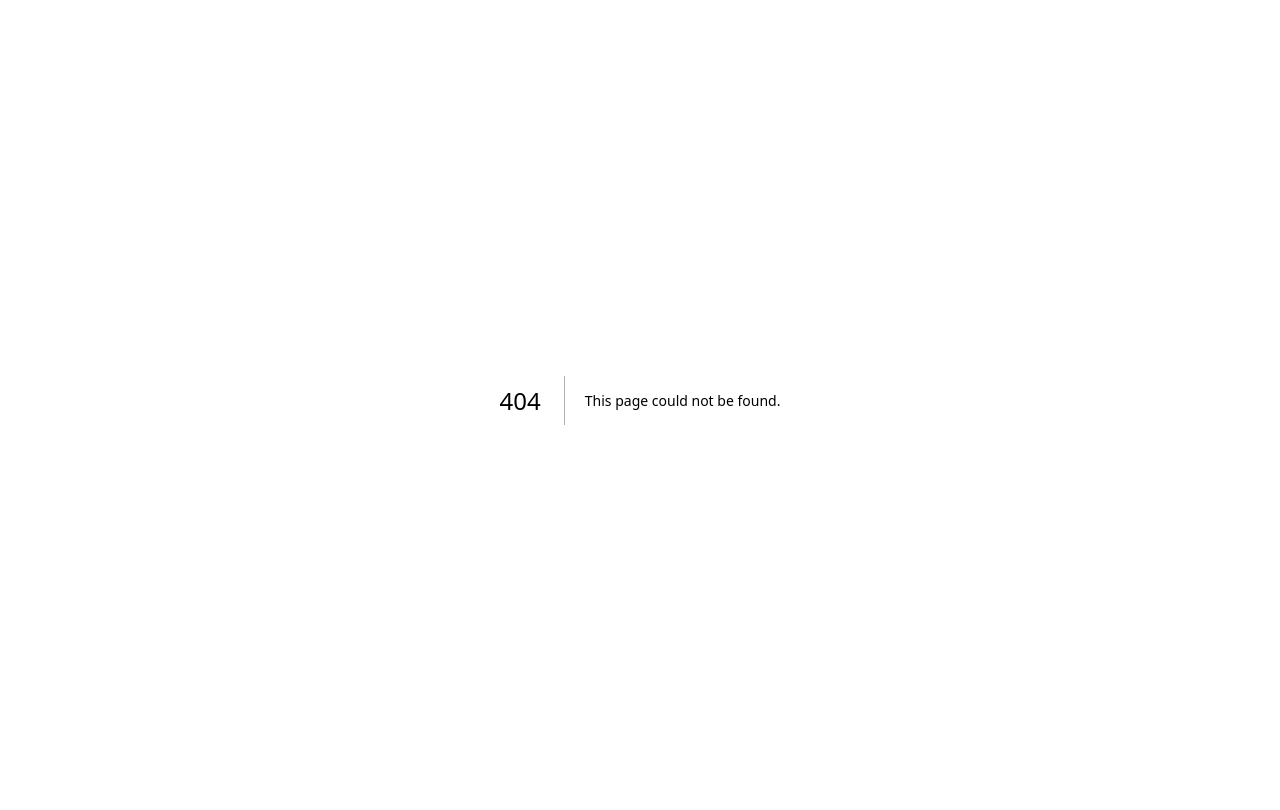
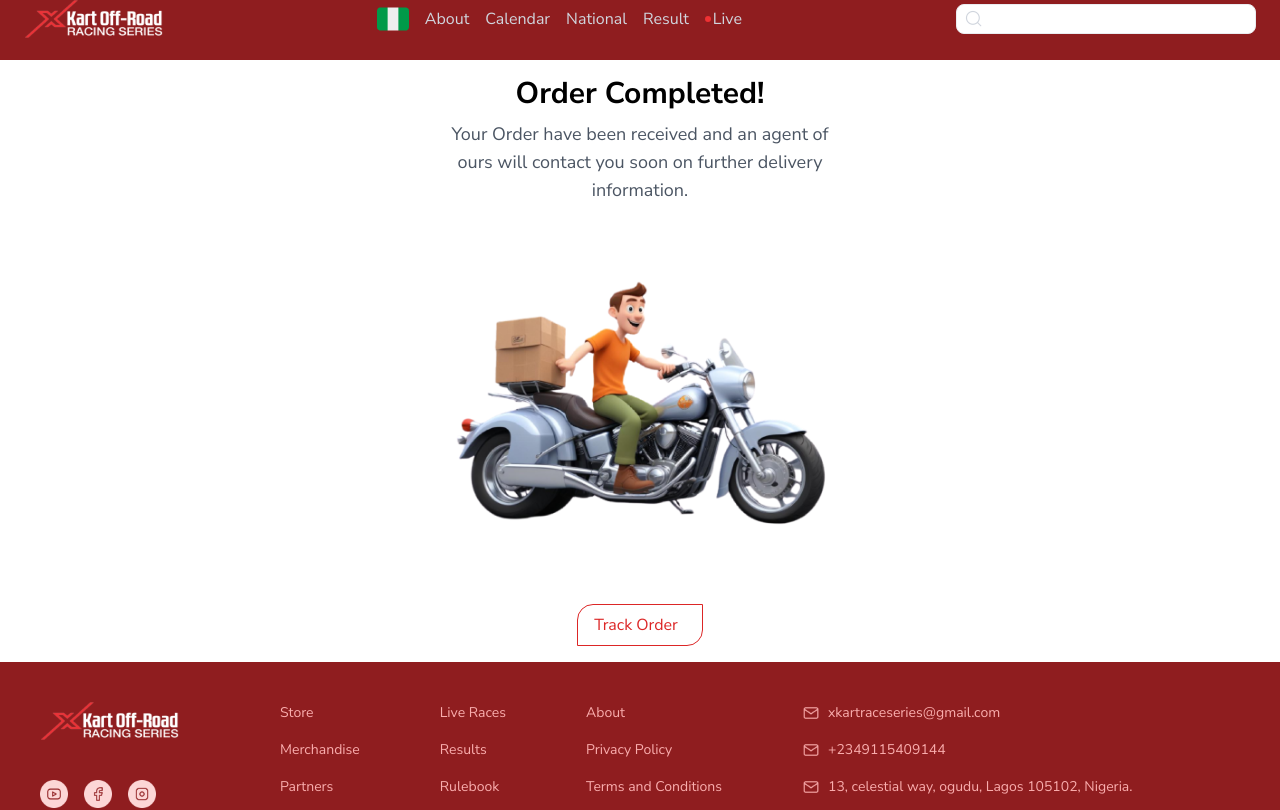
Before and after one commit to mindset001/xkart, a Next.js app: page /OrderCompleted in a window 1280 px wide. Before the commit this address had no page. Shown: the top 810 px of the page. Built offline with nearby package versions, Linux system fonts and the light colour scheme.

Commit message:
calendar

```diff
--- a/src/app/EventCalendar/EventCalendar.tsx
+++ b/src/app/EventCalendar/EventCalendar.tsx
@@ -57,7 +57,8 @@ const EventCalendar = () => {
 
   };
   return (
-    <div className="max-w-6xl mx-auto p-4">
+   <main>
+     <div className="hidden lg:block max-w-6xl mx-auto p-4">
       <h1 className="text-2xl font-bold mb-4">EVENTS CALENDAR</h1>
 
       <table className="min-w-full bg-white border border-gray-200">
@@ -133,6 +134,51 @@ const EventCalendar = () => {
         </tbody>
       </table>
     </div>
+    <div className='block lg:hidden [w-80%] px-4 py-4'>
+    <h1 className="text-[20px] font-bold mb-4">EVENTS CALENDAR</h1>
+    <div>
+    {events && events.map((event:any, index:any) => (
+      <div key={index} className='border-b mb-4'>
+        <div className='flex justify-between '>
+     <div>
+     <Image src={NewsImage} alt={event.title}  className="rounded-md mr-4 w-[40px] h-[40px]" />
+     <div className="text-xl font-bold text-red-500 text-[12px] mt-2">{event.title}</div>
+     </div>
+      <p className={`w-auto bg-white h-[30px] rounded-[20px] px-[4px] font-[600] text-[14px] flex gap-2 items-center
+                ${event.status === 'ongoing' ? 'text-blue-500' : event.status === 'coming soon' ? 'text-yellow-500' : 'text-green-500'}`}>
+                <div>
+                  <Image
+                    src={event.status === 'ongoing' ? Grn : event.status === 'coming soon' ? Ylw : Grn}
+                    alt={event.status}
+                    className='w-[18px] h-[18px]'
+                  />
+                </div>
+                {event.status}
+              </p>
+      </div>
+      <div className='flex justify-between items-center my-2'>
+      <div className='w-[60%]  flex items-center gap-[2px] text-[#667085] font-[400] text-[14px]'>
+            <Image src={Locate} alt='' className='w-[16px] h-[16px]'/>
+            <p>{event.location}</p>
+            </div>
+
+            <button className='text-[#071592] text-[13px]'>View location in map</button>
+
+      </div>
+      <div className='flex justify-between items-center my-2'>
+      <div className='w-[60%]  flex items-center gap-[2px] text-[#667085] font-[400] text-[14px]'>
+            <Image src={Calendar} alt='' className='w-[16px] h-[16px]'/>
+            <p>{formatDateRange(event.start_date, event.end_date)}</p>
+            </div>
+
+            <button className='text-[#071592] text-[13px]'>Add to Calendar</button>
+
+      </div>
+      </div>
+        ))}
+    </div>
+    </div>
+   </main>
   );
 };
 
--- /dev/null
+++ b/src/app/OrderCompleted/page.tsx
@@ -0,0 +1,34 @@
+import React from 'react';
+import Navbar from '../components/Navbar';
+import Footer from '../components/Footer';
+import Order from '../../../public/assets/order.png'
+import Image from 'next/image';
+
+const OrderCompleted = ({ }) => {
+  return (
+    <div>
+        <Navbar/>
+        <div className="flex flex-col items-center justify-center py-4 bg-white">
+      <h1 className="text-3xl font-bold mb-2">Order Completed!</h1>
+      <p className="text-lg text-gray-600 lg:w-[30%] text-center">
+      Your Order have been received and an agent of ours will contact you soon on further delivery information.
+      </p>
+      <div className="">
+        <div className="lg:w-[400px] lg:h-[400px] rounded-full flex items-center justify-center">
+         <Image src={Order} alt='' />
+        </div>
+      </div>
+      <button
+        // onClick={downloadTicket}
+        className="flex items-center px-4 py-2 text-red-600 border-[1.5px] border-red-600 rounded-tl-[16px] rounded-br-[16px] hover:bg-red-100 transition duration-300"
+      >
+        <span className="mr-2">Track Order</span>
+
+      </button>
+    </div>
+    <Footer/>
+    </div>
+  );
+};
+
+export default OrderCompleted;
```
Also changed, not shown: public/assets/order.png (added).
